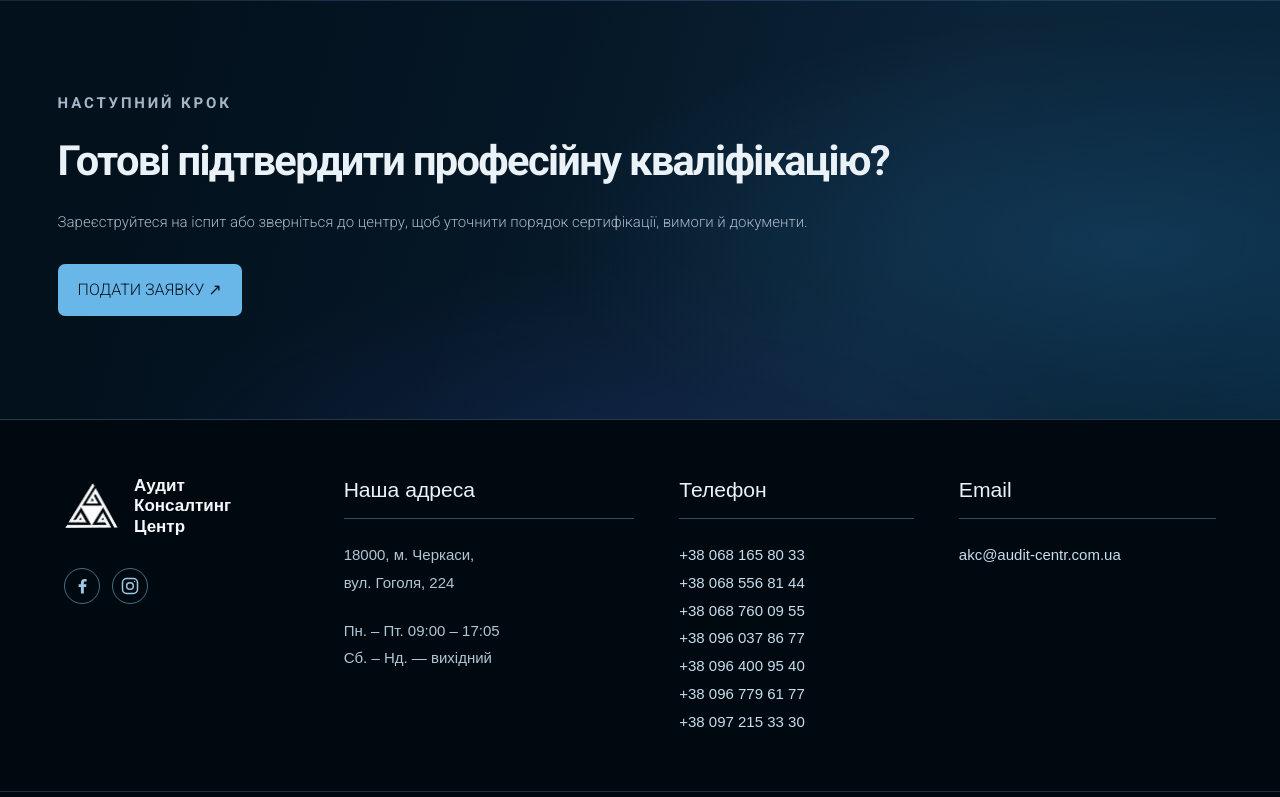
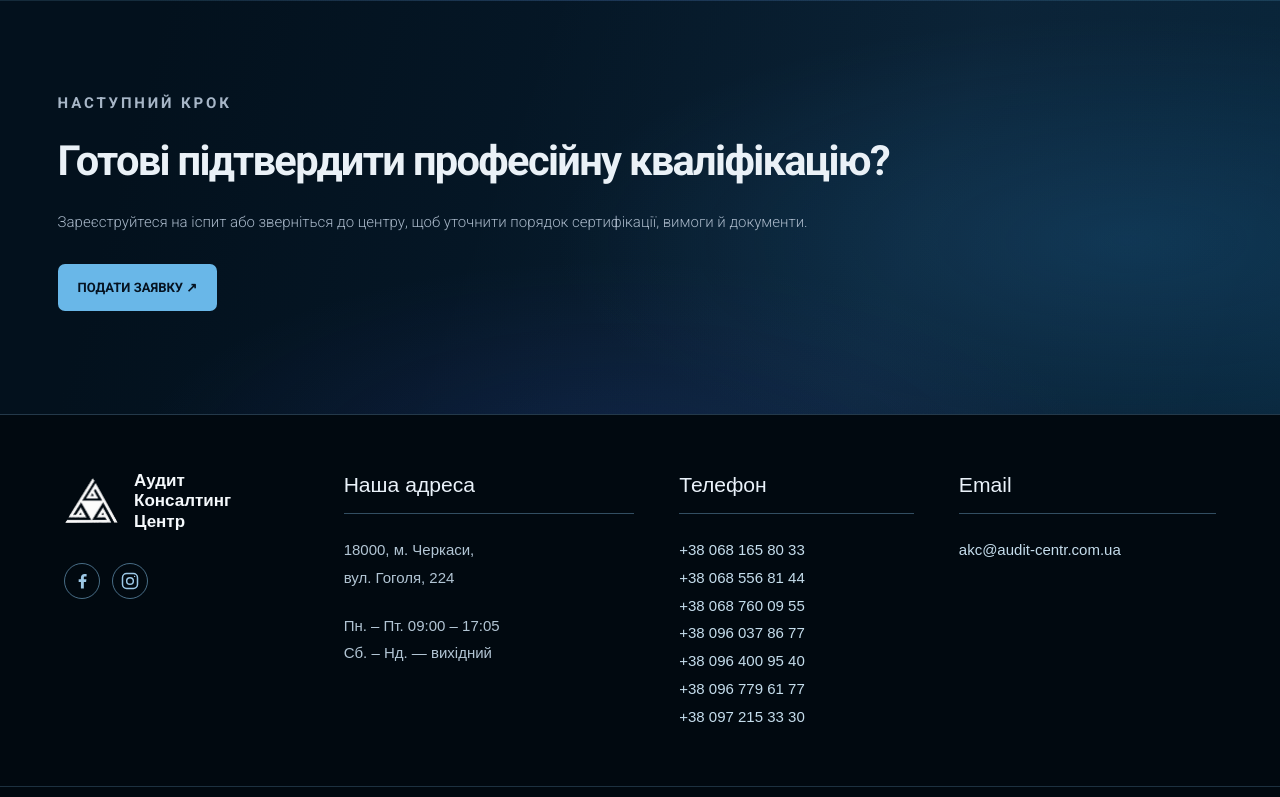
Before and after one commit to dnagorna3817-spec/website_akc_main, a Next.js app: page /expertise/qualification in a window 1280 px wide. Shown: the part 6596-7393 px from the top of the page. Built offline with nearby package versions, Linux system fonts and the light colour scheme.

Commit message:
Match qualification CTA button typography and reset native button appearance

```diff
--- a/app/expertise/[slug]/qualification.module.css
+++ b/app/expertise/[slug]/qualification.module.css
@@ -752,4 +752,6 @@
 }
 
 /* Keep qualification application button visually identical to the previous CTA link. */
-.qualificationPage .qFinal button{font:inherit;cursor:pointer;text-align:center}
+.qualificationPage .qFinal button{font-family:inherit;font-size:13px;font-weight:700;line-height:1.2;letter-spacing:normal;cursor:pointer;text-align:center;border:0;appearance:none;-webkit-appearance:none;box-shadow:none;outline-offset:3px}
+.qualificationPage .qFinal button:focus:not(:focus-visible){outline:none}
+.qualificationPage .qFinal button:focus-visible{outline:2px solid #b8e6ff}
```
